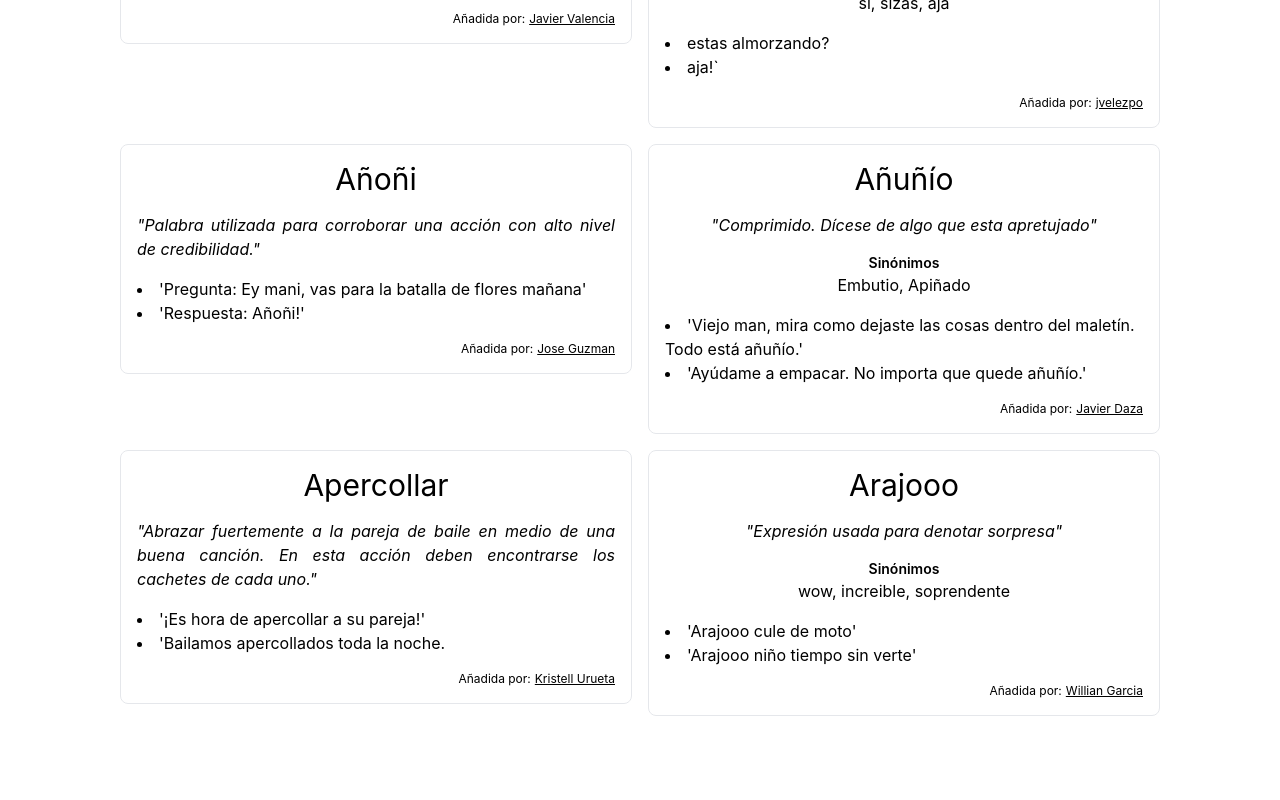
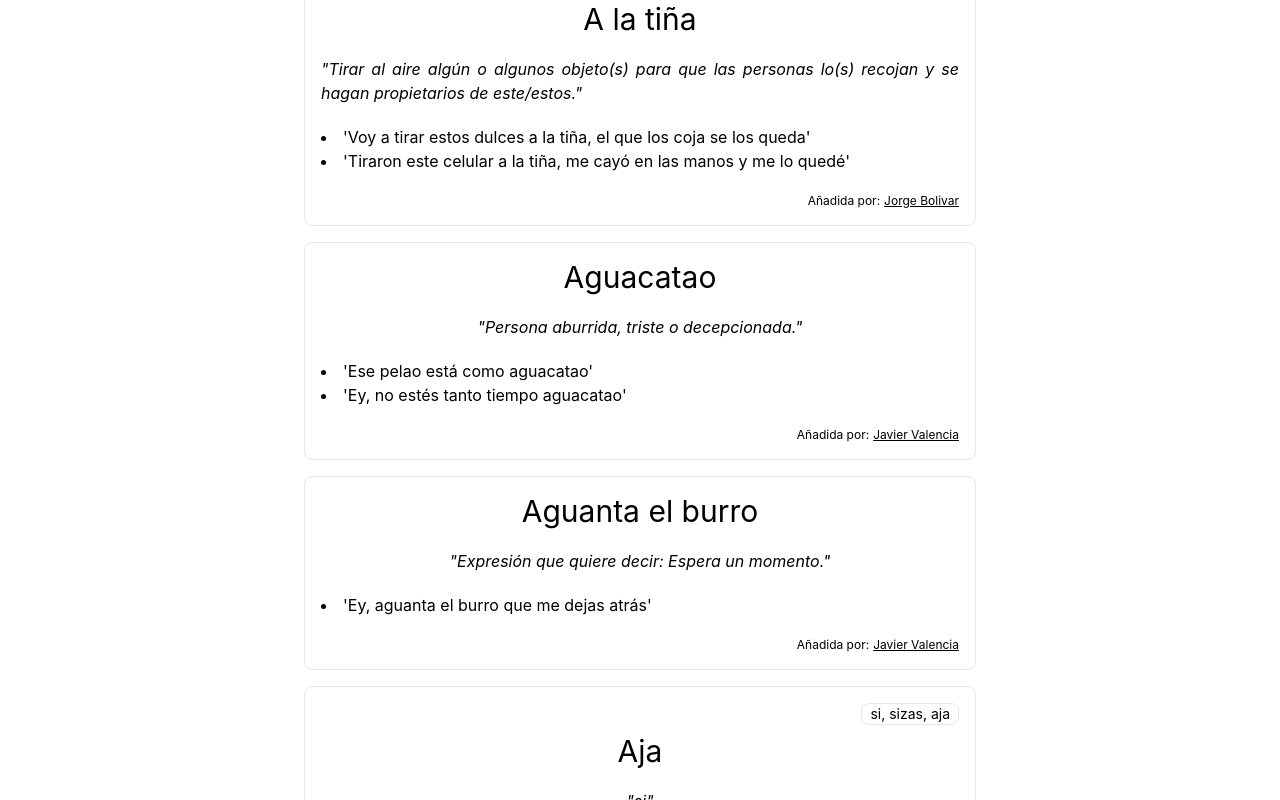
Before and after one commit to sjdonado/monocuco, a React (Vite) app: page / in a window 1280 px wide. Shown: the part 1440-2240 px from the top of the page. Before the commit the page ends 2172 px from the top, so only its background shows below. Built offline with nearby package versions, Linux system fonts and the light colour scheme.

Commit message:
refactor: pagination size + ininite scroll loading animation + footer

```diff
--- a/src/App.tsx
+++ b/src/App.tsx
@@ -49,7 +49,7 @@ const App = function App() {
   };
 
   return (
-    <div className="flex min-h-screen w-full flex-col justify-between gap-12 border-t-4 border-red-600 p-4">
+    <div className="flex min-h-screen w-full flex-col justify-start gap-12 border-t-4 border-red-600 p-4">
       <GithubButtons />
       <div className="flex flex-col items-center">
         <Header />
@@ -65,11 +65,25 @@ const App = function App() {
         next={fetch}
         hasMore={!isSearchBaring && results.length < TOTAL_WORDS}
         loader={
-          <div className="flex w-full flex-wrap items-center justify-center">
-            <div className="text-red-600" role="status">
+          <div className="my-24 flex w-full justify-center transition-opacity">
+            <div className="relative flex size-12">
+              <span className="absolute inline-flex size-full animate-ping rounded-full bg-red-400 opacity-75"></span>
               <span className="sr-only">Cargando...</span>
             </div>
           </div>
+        }
+        endMessage={
+          <footer className="mt-12 flex justify-center gap-1 text-sm">
+            <p>Hecho con ❤️ por</p>
+            <a
+              href="https://sjdonado.github.io"
+              target="_blank"
+              rel="noreferrer"
+              className="underline"
+            >
+              @sjdonado
+            </a>
+          </footer>
         }
       >
         <div className="flex w-full flex-wrap items-start justify-center gap-4">
@@ -79,8 +93,8 @@ const App = function App() {
         </div>
       </InfiniteScroll>
       {emptyResults && isSearchBaring && (
-        <div className="m-[24px_auto] flex w-full flex-wrap items-center justify-center">
-          <p className="font-bold">No se han encontrado resultados 🙁</p>
+        <div className="flex w-full flex-wrap items-center justify-center">
+          <p className="font-semibold">No se han encontrado resultados 🙁</p>
         </div>
       )}
     </div>
--- a/src/components/SearchBar.tsx
+++ b/src/components/SearchBar.tsx
@@ -9,9 +9,9 @@ interface Props {
 
 export default function SearchBar({ word, onSearch, totalWords, resultStats }: Props) {
   return (
-    <div className="mx-auto mt-10 flex w-full flex-col gap-1 md:w-2/3 lg:w-1/2">
+    <div className="mx-auto mt-10 flex w-full flex-col gap-1 lg:w-2/3 xl:w-1/2">
       <Input onSearch={onSearch} word={word} />
-      <span className="text-gray-500">{`Resultados búsqueda: ${resultStats} de ${totalWords}`}</span>
+      <span className="text-sm text-gray-500">{`Resultados búsqueda: ${resultStats} de ${totalWords}`}</span>
     </div>
   );
 }
--- a/src/components/WordCard.tsx
+++ b/src/components/WordCard.tsx
@@ -6,7 +6,6 @@ interface Props {
 }
 
 export default function WordCard({ word, currentWord }: Props) {
-  const authors = word.authors.map(({ name }) => name).join(', ');
   const synonyms = word.synonyms.join(', ');
 
   const searchWords = currentWord.split(' ');
@@ -15,8 +14,9 @@ export default function WordCard({ word, currentWord }: Props) {
     mainWords.push(currentWord);
   }
 
-  const highlightText = (text: string) => (
+  const highlightText = (text: string, className?: string) => (
     <Highlighter
+      className={className}
       highlightClassName="highlight"
       searchWords={mainWords}
       autoEscape
@@ -25,23 +25,24 @@ export default function WordCard({ word, currentWord }: Props) {
   );
 
   return (
-    <div className="relative flex w-full flex-col items-center justify-start gap-4 rounded-lg border p-4 text-center lg:w-[512px] lg:max-w-lg">
-      <div className="h-full text-3xl">{highlightText(word.text)}</div>
+    <div className="relative flex w-full flex-col items-center justify-start gap-5 rounded-lg border p-4 text-center lg:w-[672px] lg:max-w-2xl">
+      <div className="flex w-full flex-col gap-2">
+        {synonyms.length > 0 && (
+          <div className="flex justify-end">
+            {highlightText(synonyms, 'border rounded-lg px-2 text-sm')}
+          </div>
+        )}
+        {highlightText(word.text, 'h-full text-3xl')}
+      </div>
       <h3 className="text-justify italic">"{word.meaning}"</h3>
-      {synonyms.length > 0 && (
-        <div className="flex w-full flex-col">
-          <span className="text-sm font-semibold">Sinónimos</span>
-          {highlightText(synonyms)}
-        </div>
-      )}
-      <ul className="list-inside list-disc w-full text-left">
+      <ul className="w-full list-inside list-disc text-left">
         {word.examples.map((example, idx) => (
           <li key={idx}>{highlightText(example)}</li>
         ))}
       </ul>
       <div className="flex w-full justify-end gap-1 text-xs">
         <span>Añadida por:</span>
-        {word.authors.map(({ link }) => (
+        {word.authors.map(({ name, link }) => (
           <a
             key={`${word.text}-${link}`}
             href={link}
@@ -49,7 +50,7 @@ export default function WordCard({ word, currentWord }: Props) {
             rel="noopener noreferrer"
             className="underline"
           >
-            {authors}
+            {name}
           </a>
         ))}
       </div>
--- a/src/services/search.ts
+++ b/src/services/search.ts
@@ -8,12 +8,7 @@ const index = lunr(function init() {
   this.field('synonyms');
   this.field('examples');
 
-  (DATA as Word[]).forEach(({
-    text,
-    meaning,
-    synonyms,
-    examples,
-  }, idx) => {
+  (DATA as Word[]).forEach(({ text, meaning, synonyms, examples }, idx) => {
     this.add({
       id: idx,
       text,
@@ -26,16 +21,15 @@ const index = lunr(function init() {
 
 export const search = (word: string): Word[] => {
   const matches = index.search(word);
-  const words = matches.filter(({ score }) => score >= 1)
-    .map(({ ref }) => DATA[Number(ref)]);
+  const words = matches.filter(({ score }) => score >= 1).map(({ ref }) => DATA[Number(ref)]);
   return words;
 };
 
 export const TOTAL_WORDS: number = DATA.length;
 
 export const searchPaginator: SearchPaginator = {
-  perPage: 6,
-  firstResults: DATA.slice(0, 6),
+  perPage: 24,
+  firstResults: DATA.slice(0, 24),
   fetch: function fetch(lastIndex: number) {
     const nextIndex = lastIndex + this.perPage;
     if (nextIndex > DATA.length) {
```
